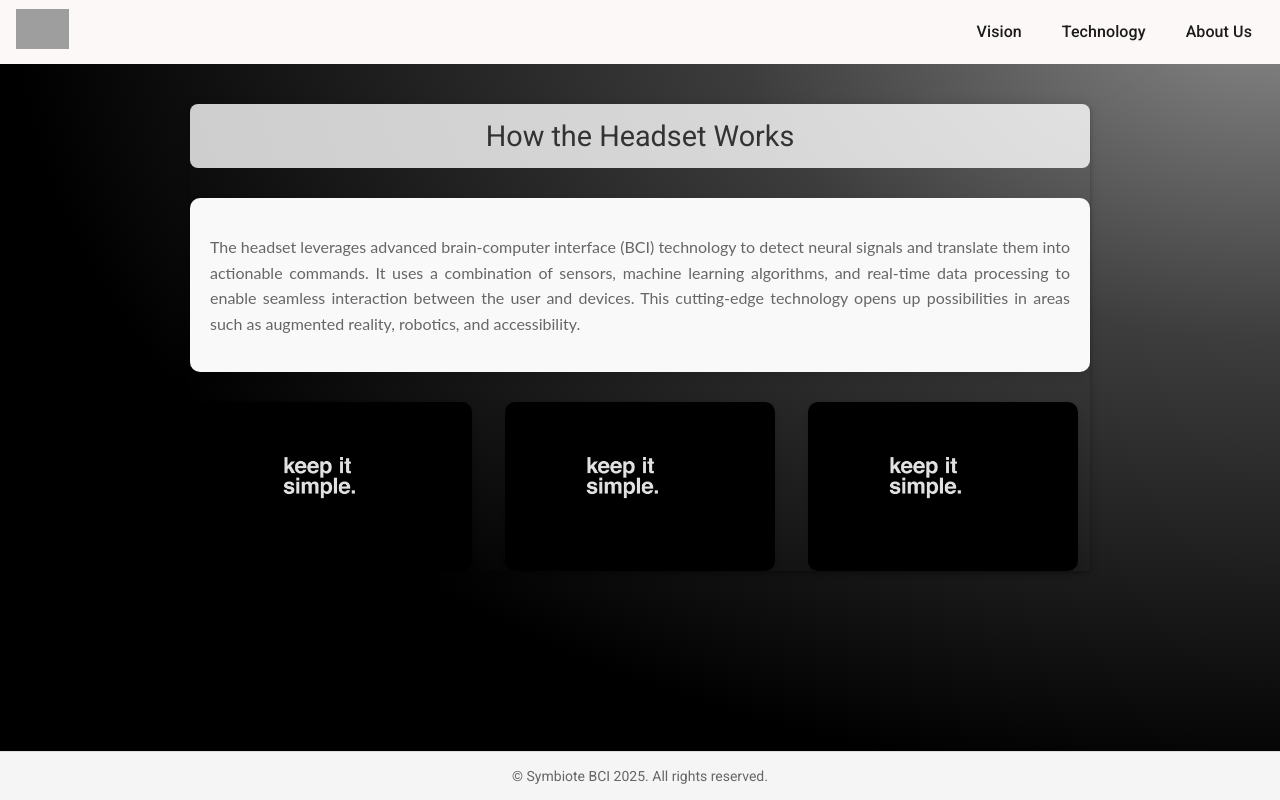
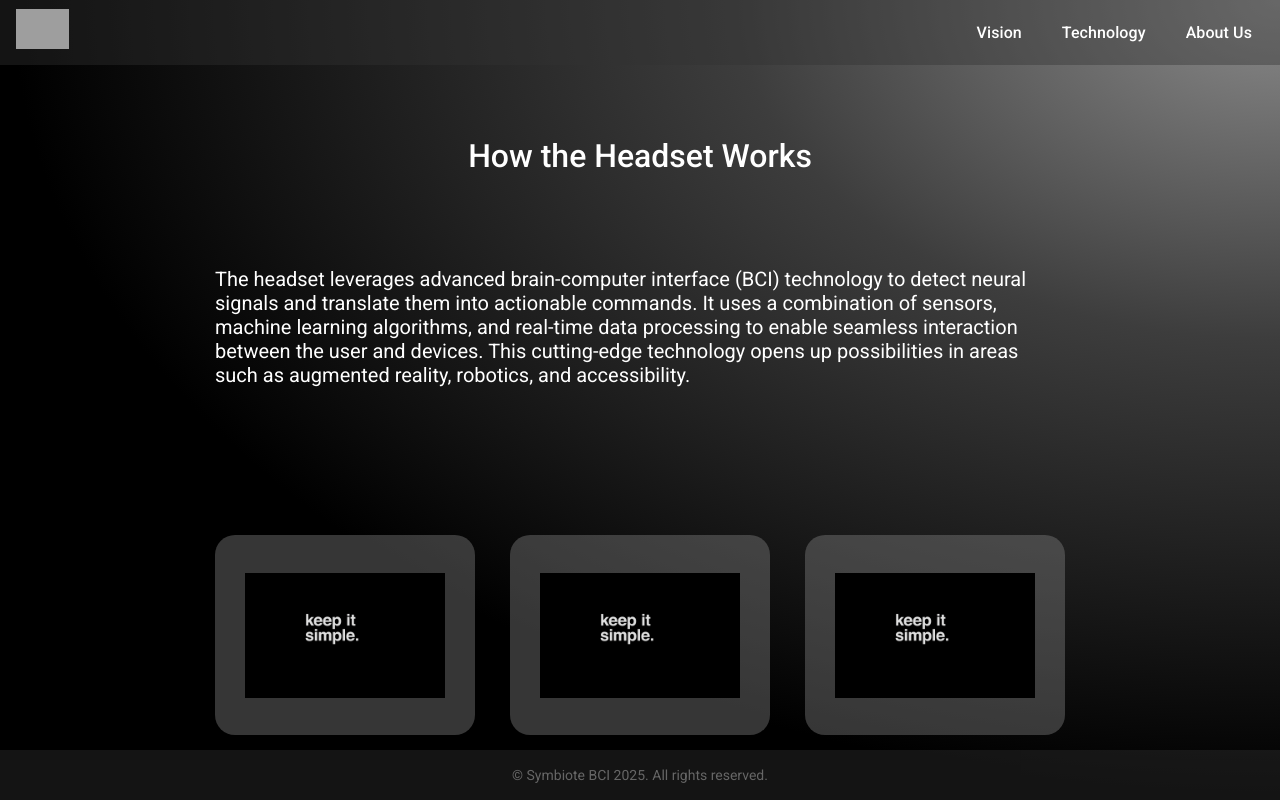
Before and after one commit to Symbiote-BCI/SymbioteSite, an Angular app in the folder site/: page /technology in a window 1280 px wide. Built offline with nearby package versions, Linux system fonts and the light colour scheme; grey boxes are pictures that could not be loaded.

Commit message:
done homepage, vision and technology

```diff
--- a/site/src/app/components/footer/footer.component.html
+++ b/site/src/app/components/footer/footer.component.html
@@ -1,3 +1,4 @@
 <footer class="footer">
     <p>&copy; Symbiote BCI 2025. All rights reserved.</p>
 </footer>
+<div class="filler"></div>
--- a/site/src/app/components/footer/footer.component.scss
+++ b/site/src/app/components/footer/footer.component.scss
@@ -1,15 +1,21 @@
 .footer {
+  display: flex;
+  align-items: center;
+  justify-content: center;
   text-align: center;
-  padding: 16px 0;
-  background-color: #f5f5f5;
-  color: #666;
   font-size: 14px;
-  border-top: 1px solid #ddd;
-
-  p {
-    margin: 0;
-  }
+  background-color: #33333366;
+  height: 50px;
   position: fixed;
   bottom: 0;
   width: 100%;
 }
+
+.filler {
+  height: 50px;
+}
+
+p {
+  font-size: 14px;
+  color: #666;
+}
--- a/site/src/app/components/header/header.component.html
+++ b/site/src/app/components/header/header.component.html
@@ -11,3 +11,4 @@
       <a mat-button routerLink="/about-us">About Us</a>
     </nav>
   </mat-toolbar>
+  <div class="filler"></div>
--- a/site/src/app/components/header/header.component.scss
+++ b/site/src/app/components/header/header.component.scss
@@ -6,6 +6,7 @@ nav a {
   font-size: 16px;
   text-transform: none;
   margin-left: 16px;
+  color: white;
 }
 
 .logo-link {
@@ -25,4 +26,12 @@ mat-toolbar {
   display: flex;
   align-items: center;
   padding: 0 16px;
+  position: fixed;
+  z-index: 1000;
+  height: 65px;
+  background-color: #33333366;
 }
+
+.filler {
+  height: 65px;
+}
--- a/site/src/app/pages/home/home.component.html
+++ b/site/src/app/pages/home/home.component.html
@@ -1,17 +1,8 @@
-<div class="main">
+<div class="container">
+    <app-rotating-cube></app-rotating-cube>
+    <h1>Symbiote I</h1>
+    <h2>The Next Frontier in Brain-Computer Interaction</h2>
+    <a href="mailto:contact@symbiote.bio?subject=Quote%20Request">
+        <button class="get-in-touch-btn" mat-button>Get A Quote</button>
+    </a>
 </div>
-<div class="bg">
-    <app-rotating-cube></app-rotating-cube>
-    <h1 style="color: white">Symbiote I</h1>
-    <h3 style="color: white">The Next Frontier in Brain-Computer Interaction</h3>
-    <a href="mailto:contact@symbiote.bio?subject=Quote%20Request">
-        <button mat-button>Get A Quote</button>
-    </a>
-
-</div>
-
-<div class="star-field">
-    <div class="layer"></div>
-    <div class="layer"></div>
-    <div class="layer"></div>
-</div>
--- a/site/src/app/pages/home/home.component.scss
+++ b/site/src/app/pages/home/home.component.scss
@@ -1,12 +1,4 @@
-.main {
-  position: fixed;
-  top: 50%;
-  left: 50%;
-  height: 1px;
-  width: 1px;
-  background-color: #fff;
-  border-radius: 50%;
-}
+@import "../../../variables.scss";
 
 @keyframes zoom {
   0% {
@@ -18,14 +10,18 @@
   }
 }
 
-.bg {
-  display: flex;
-  flex-direction: column;
-  justify-content: center;
-  align-items: center;
+.get-in-touch-btn {
+  font-size: 17px;
+  background-color: $primary-color;
+  color: white;
+  height: 40px;
+  width: 160px;
+  font-weight: 400;
+  margin-top: 1rem;
 }
 
-.get-in-touch-btn {
-  font-size: 24px;
-  padding: 12px 24px;
+h2 {
+  font-weight: 400;
+  font-size: 20px;
+  margin-top: 0;
 }
--- a/site/src/app/pages/technology/technology.component.html
+++ b/site/src/app/pages/technology/technology.component.html
@@ -1,22 +1,36 @@
-<div class="technology-container mat-elevation-z4">
-    <mat-toolbar class="technology-header">
-        <span>How the Headset Works</span>
-    </mat-toolbar>
+<div class="container">
+  <h1>How the Headset Works</h1>
 
-    <div class="description-container">
-        <p>
-            The headset leverages advanced brain-computer interface (BCI) technology to detect neural signals and
-            translate them into actionable commands.
-            It uses a combination of sensors, machine learning algorithms, and real-time data processing to enable
-            seamless interaction between the user and devices.
-            This cutting-edge technology opens up possibilities in areas such as augmented reality, robotics, and
-            accessibility.
-        </p>
+  <p>
+    The headset leverages advanced brain-computer interface (BCI) technology to
+    detect neural signals and translate them into actionable commands. It uses a
+    combination of sensors, machine learning algorithms, and real-time data
+    processing to enable seamless interaction between the user and devices. This
+    cutting-edge technology opens up possibilities in areas such as augmented
+    reality, robotics, and accessibility.
+  </p>
+
+  <div class="photo-container">
+    <div class="card">
+      <img
+        src="assets/images/a.jpg"
+        alt="Headset Front View"
+        class="headset-photo"
+      />
     </div>
-
-    <div class="photo-container">
-        <img src="assets/images/a.jpg" alt="Headset Front View" class="headset-photo">
-        <img src="assets/images/a.jpg" alt="Headset Side View" class="headset-photo">
-        <img src="assets/images/a.jpg" alt="Headset Back View" class="headset-photo">
+    <div class="card">
+      <img
+        src="assets/images/a.jpg"
+        alt="Headset Side View"
+        class="headset-photo"
+      />
     </div>
+    <div class="card">
+      <img
+        src="assets/images/a.jpg"
+        alt="Headset Back View"
+        class="headset-photo"
+      />
+    </div>
+  </div>
 </div>
--- a/site/src/app/pages/technology/technology.component.scss
+++ b/site/src/app/pages/technology/technology.component.scss
@@ -1,45 +1,31 @@
-.technology-container {
-    font-family: 'Lato', sans-serif;
-    max-width: 900px;
-    margin: 40px auto;
-    text-align: center;
+img {
+  width: 200px;
 }
 
-.technology-header {
-    background-color: rgba(255, 255, 255, 0.8);
-    font-size: 1.8rem;
-    color: #333;
-    padding: 10px;
-    border-radius: 8px;
-    margin-bottom: 30px;
-    justify-content: center;
-    align-items: center;
+h1 {
+  margin: 4.5rem 0;
 }
 
-.description-container {
-    margin-bottom: 30px;
-    padding: 20px;
-    background-color: #f9f9f9;
-    border-radius: 10px;
-    box-shadow: 0 4px 8px rgba(0, 0, 0, 0.1);
-    text-align: justify;
-}
-
-.description-container p {
-    font-size: 1rem;
-    line-height: 1.6;
-    color: #666;
+p {
+  max-width: 850px;
+  width: 90%;
 }
 
 .photo-container {
-    display: flex;
-    justify-content: space-around;
-    gap: 10px;
+  margin-top: 8rem;
+  display: flex;
+  flex-direction: row;
+  justify-content: space-between;
+  max-width: 850px;
+  width: 90%;
 }
 
-.headset-photo {
-    max-width: 30%;
-    border-radius: 10px;
-    box-shadow: 0 4px 6px rgba(0, 0, 0, 0.1);
-    object-fit: cover;
+.card {
+  width: 260px;
+  height: 200px;
+  border-radius: 20px;
+  background-color: #87878766;
+  display: flex;
+  align-items: center;
+  justify-content: center;
 }
--- a/site/src/app/pages/vision/vision.component.html
+++ b/site/src/app/pages/vision/vision.component.html
@@ -1,26 +1,19 @@
-<div class="mind-computer-container mat-elevation-z4">
-    <mat-toolbar class="mind-computer-header">
-        <span>What is a Mind Computer?</span>
-    </mat-toolbar>
+<div class="container">
+  <h1>What is a Mind Computer?</h1>
 
-    <div class="video-container">
-        <iframe width="100%" height="315" src="https://www.youtube.com/embed/VIDEO_ID" title="What is a Mind Computer?"
-            frameborder="0"
-            allow="accelerometer; autoplay; clipboard-write; encrypted-media; gyroscope; picture-in-picture"
-            allowfullscreen>
-        </iframe>
-    </div>
+  <video
+    autoplay
+    controls
+    src="../../../assets/videos/001.symbiote-bci-landing-video.mov"
+  ></video>
 
-    <mat-card class="transcript-container">
-        <mat-card-header>
-            <mat-card-title>Video Transcript</mat-card-title>
-        </mat-card-header>
-        <mat-card-content>
-            <p>
-                This is the transcript of the video. A mind computer is a system that leverages the
-                power of brain-computer interfaces to enable seamless interaction between thoughts
-                and machines. This technology bridges the gap between human cognition and artificial intelligence.
-            </p>
-        </mat-card-content>
-    </mat-card>
+  <div class="transcript">
+    <h2>Video transcript</h2>
+    <p>
+      This is the transcript of the video. A mind computer is a system that
+      leverages the power of brain-computer interfaces to enable seamless
+      interaction between thoughts and machines. This technology bridges the gap
+      between human cognition and artificial intelligence.
+    </p>
+  </div>
 </div>
--- a/site/src/app/pages/vision/vision.component.scss
+++ b/site/src/app/pages/vision/vision.component.scss
@@ -1,39 +1,14 @@
-.mind-computer-container {
-    font-family: 'Lato', sans-serif;
-    max-width: 900px;
-    margin: 40px auto;
-    text-align: center;
+video,
+.transcript {
+  max-width: 850px;
+  width: 90%;
 }
 
-.mind-computer-header {
-    background-color: rgba(255, 255, 255, 0.8);
-    font-size: 1.8rem;
-    color: #333;
-    padding: 10px;
-    border-radius: 8px;
-    margin-bottom: 30px;
-    align-items: center;
-    justify-content: center;
+video {
+  border-radius: 20px;
 }
 
-.video-container {
-    margin-bottom: 30px;
+h1,
+h2 {
+  margin: 2rem 0;
 }
-
-iframe {
-    border-radius: 10px;
-    box-shadow: 0 4px 8px rgba(0, 0, 0, 0.1);
-}
-
-.transcript-container {
-    margin-top: 30px;
-    padding: 20px;
-    box-shadow: 0 4px 8px rgba(0, 0, 0, 0.1);
-    text-align: left;
-}
-
-.transcript-container p {
-    font-size: 1rem;
-    line-height: 1.6;
-    color: #666;
-}
--- a/site/src/styles.scss
+++ b/site/src/styles.scss
@@ -11,3 +11,27 @@ body {
   margin: 0;
   font-family: Roboto, "Helvetica Neue", sans-serif;
 }
+
+h1,
+h2,
+h3,
+p {
+  color: white;
+}
+
+h1,
+h2 {
+  font-weight: 500;
+}
+
+p {
+  font-size: 20px;
+}
+
+.container {
+  height: calc(100svh - 115px);
+  display: flex;
+  flex-direction: column;
+  justify-content: flex-start;
+  align-items: center;
+}
--- /dev/null
+++ b/site/src/variables.scss
@@ -0,0 +1 @@
+$primary-color: #662da2;
```
Lines whose indentation alone changed are shown as unchanged.
